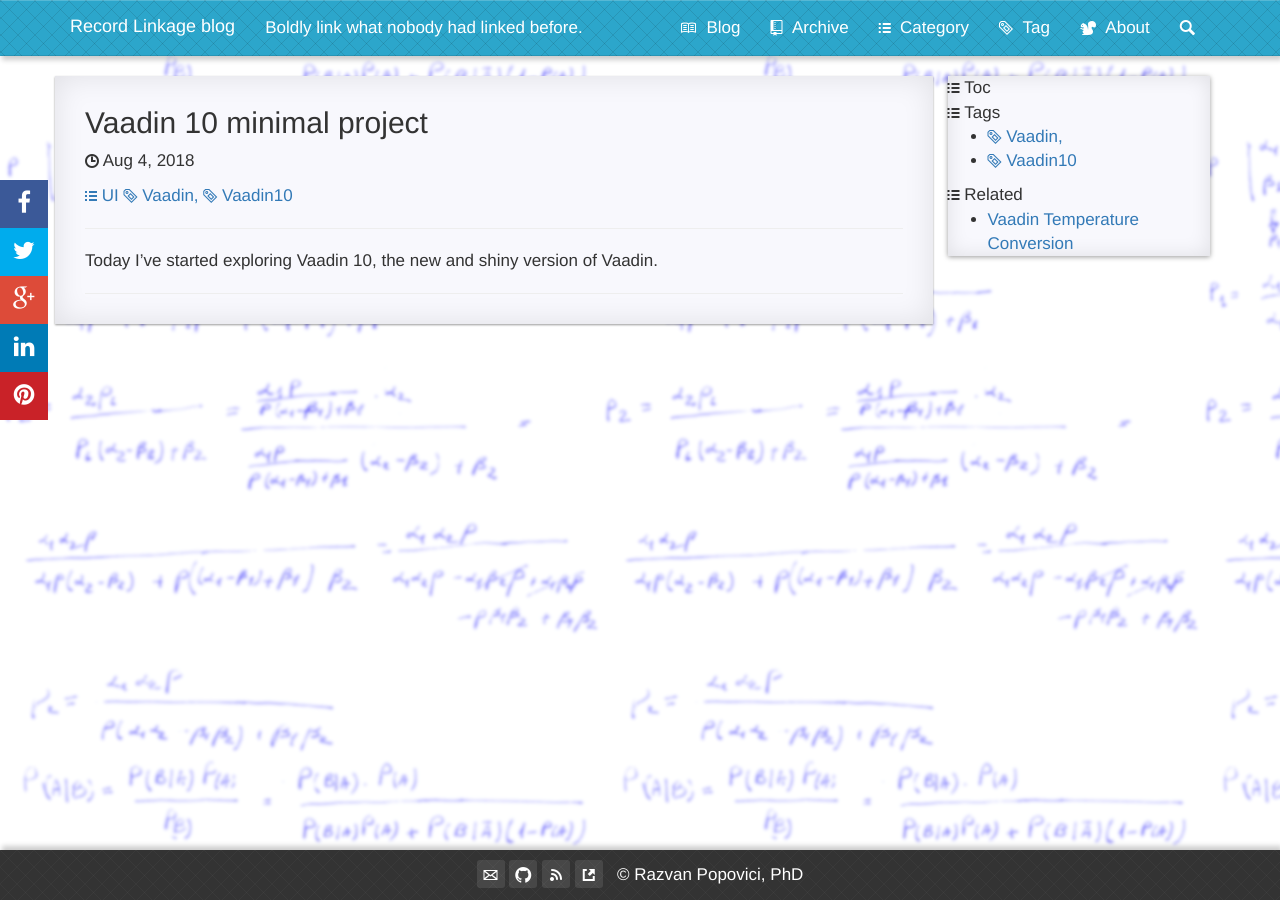
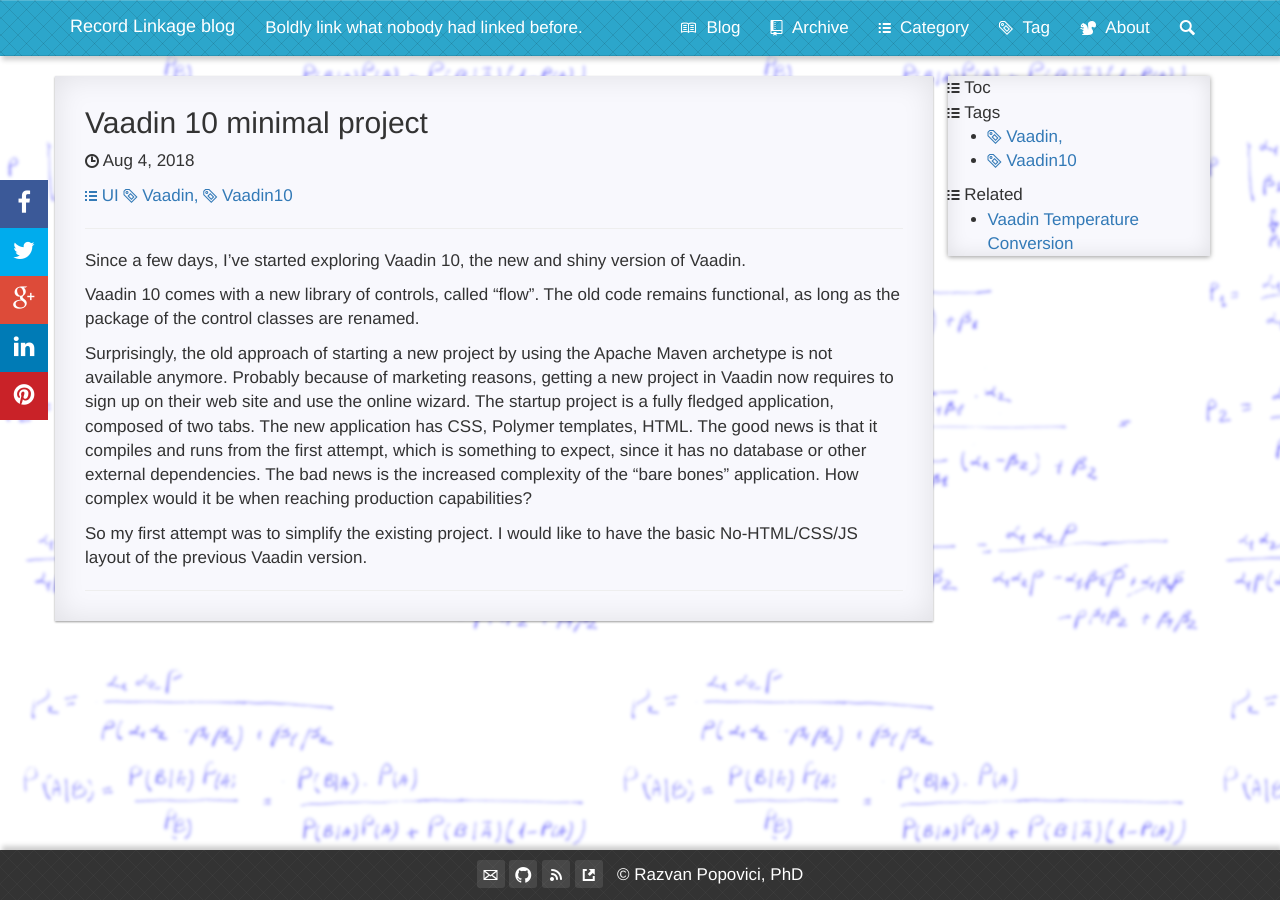
Before and after one commit to RazvanML/reco-link, a Jekyll site: the page built from _posts/2018-08-04-vaadin10.md, in a window 1280 px wide. Built offline with Jekyll 4.4.1, drawn with Linux system fonts in a browser that asks for light colours; nearby versions of some CDN libraries; comment, search, counter and statistics services are not loaded.

Commit message:
Update 2018-08-04-vaadin10.md

```diff
--- a/_posts/2018-08-04-vaadin10.md
+++ b/_posts/2018-08-04-vaadin10.md
@@ -5,4 +5,10 @@
 categories: UI
 ---
 
-Today I've started exploring Vaadin 10, the new and shiny version of Vaadin.
+Since a few days, I've started exploring Vaadin 10, the new and shiny version of Vaadin.
+
+Vaadin 10 comes with a new library of controls, called "flow". The old code remains functional, as long as the package of the control classes are renamed.
+
+Surprisingly, the old approach of starting a new project by using the Apache Maven archetype is not available anymore. Probably because of marketing reasons, getting a new project in Vaadin now requires to sign up on their web site and use the online wizard. The startup project is a fully fledged application, composed of two tabs. The new application has CSS, Polymer templates, HTML. The good news is that it compiles and runs from the first attempt, which is something to expect, since it has no database or other external dependencies. The bad news is the increased complexity of the "bare bones" application. How complex would it be when reaching production capabilities?
+
+So my first attempt was to simplify the existing project. I would like to have the basic No-HTML/CSS/JS layout of the previous Vaadin version.
```
